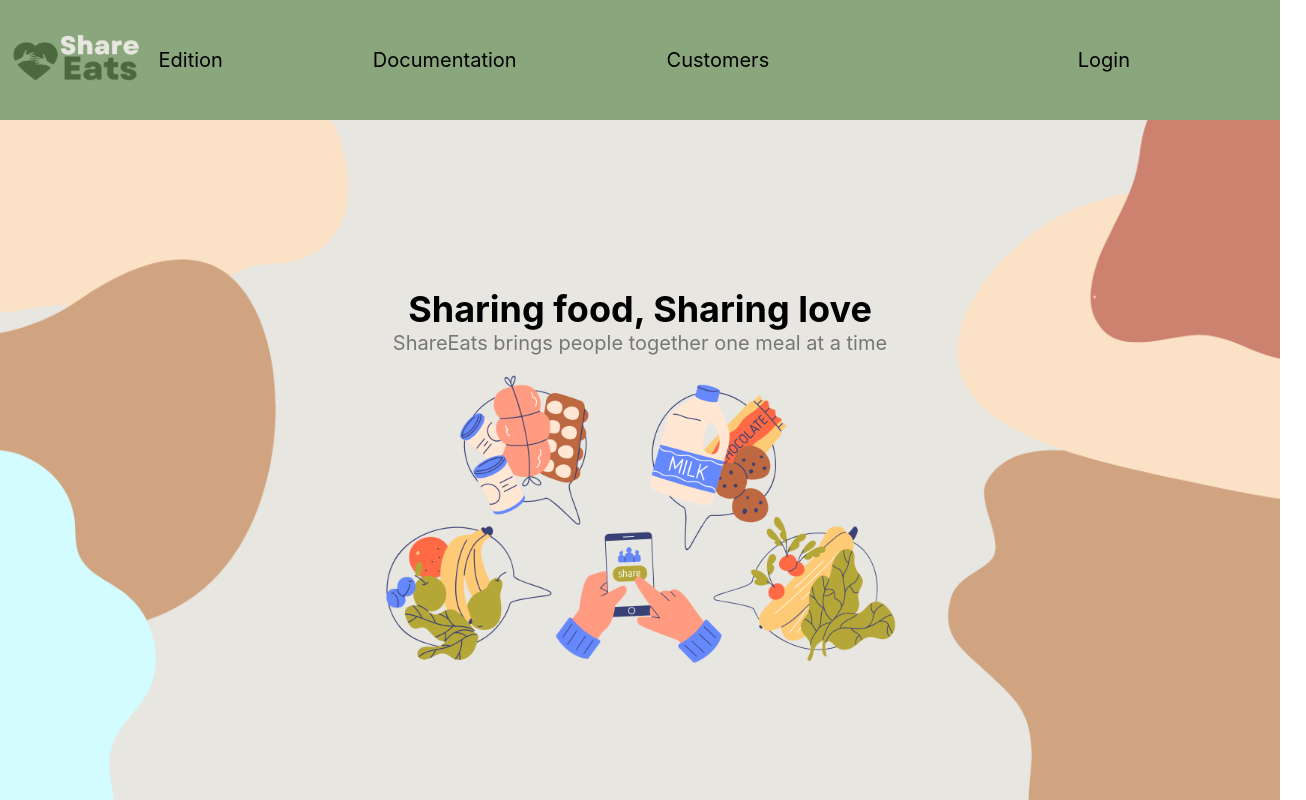
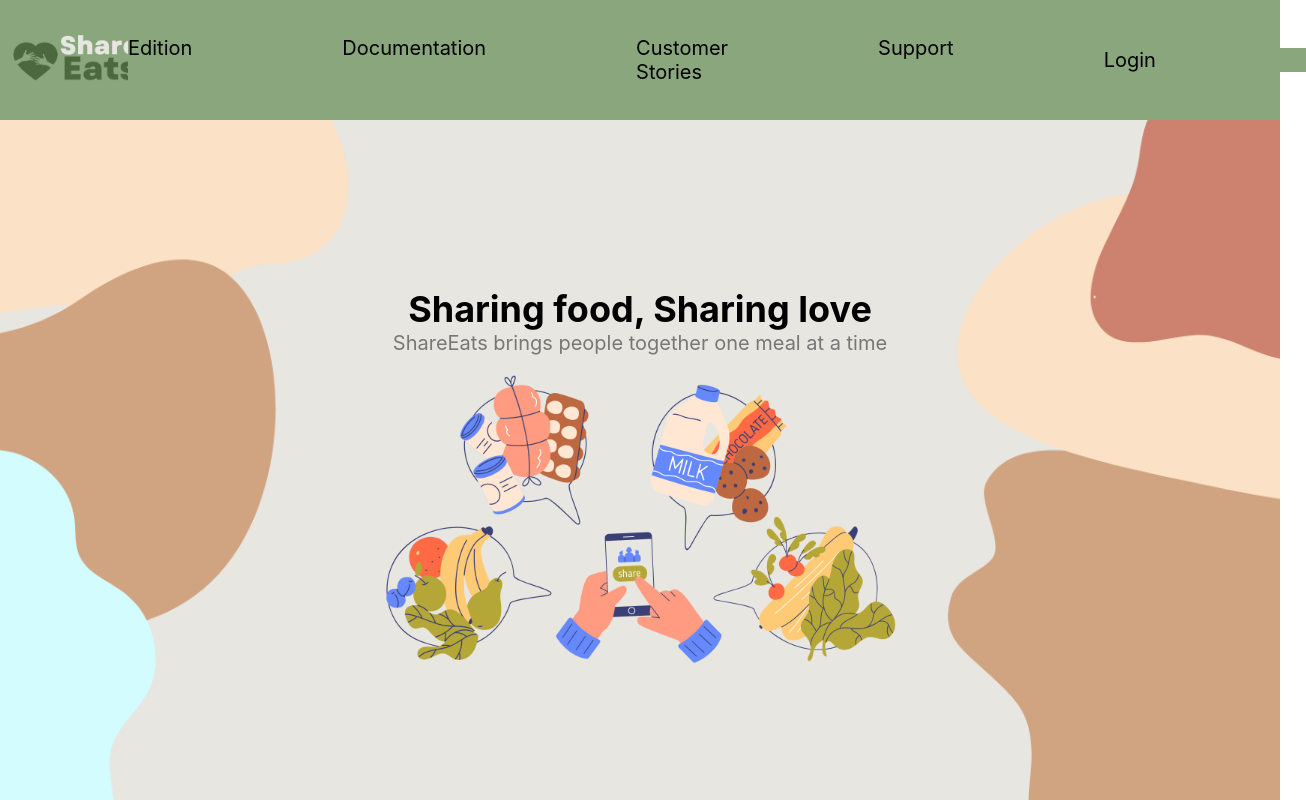
Before and after one commit to lyletamarra123/Hackathon, a React (Create React App) app in the folder hackathon-app/: page /shareEat in a window 1280 px wide. Shown: the whole page, 1306 px wide, since content can reach past the window. Built offline with nearby package versions, Linux system fonts and the light colour scheme.

Commit message:
finalize

```diff
--- a/hackathon-app/src/CSS/NavigationBar.css
+++ b/hackathon-app/src/CSS/NavigationBar.css
@@ -11,7 +11,6 @@
   .left {
     display: flex;
     align-items: left;
-    margin-right: 10%;
     background-color: #89A67C;
     height: 2%;
     height: fit-content;
--- a/hackathon-app/src/navigation/NavigationBar.js
+++ b/hackathon-app/src/navigation/NavigationBar.js
@@ -25,7 +25,10 @@ const NavigationBar = () => {
                     Documentation
                 </NavLink>
                 <NavLink className="navlink" to="/costumerStories">
-                    Customers
+                    Customer Stories
+                </NavLink>
+                <NavLink className="navlink" to="/support">
+                    Support
                 </NavLink>
             </div>
             <div className='right'>
```
